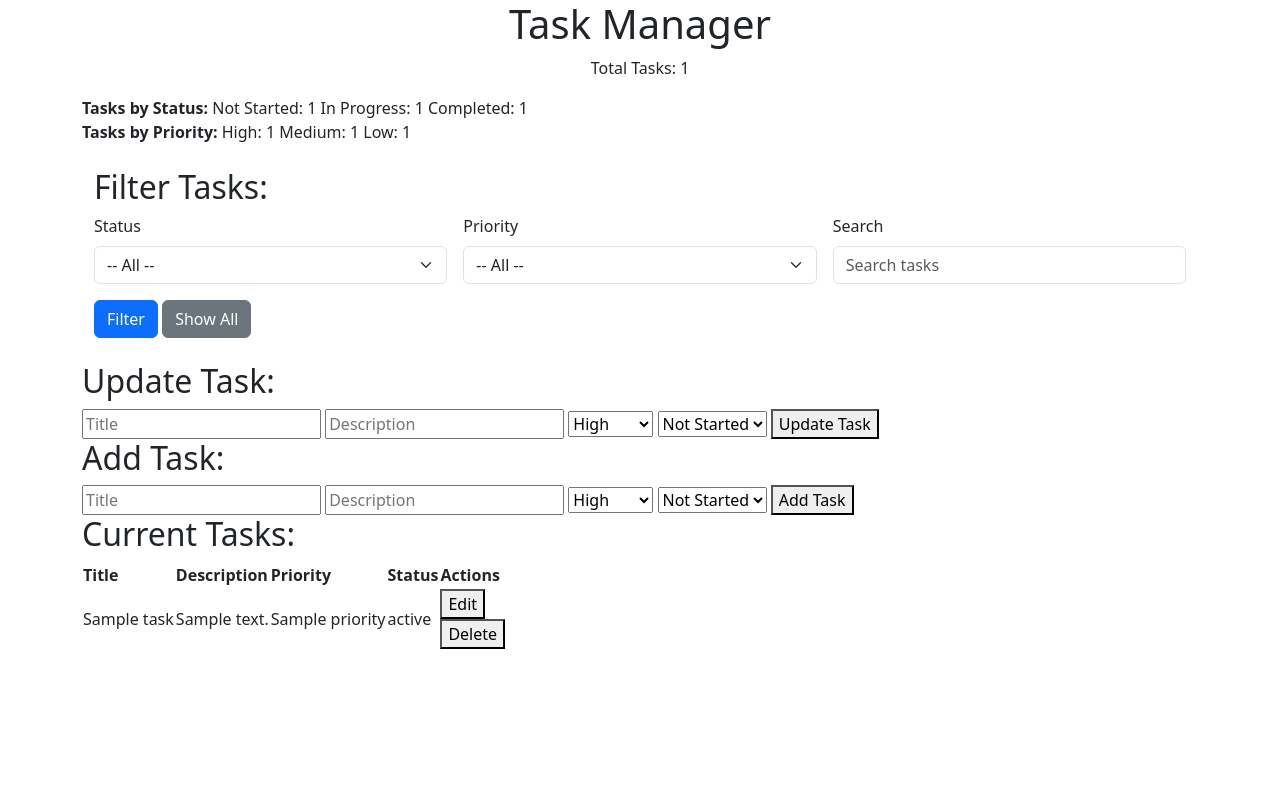
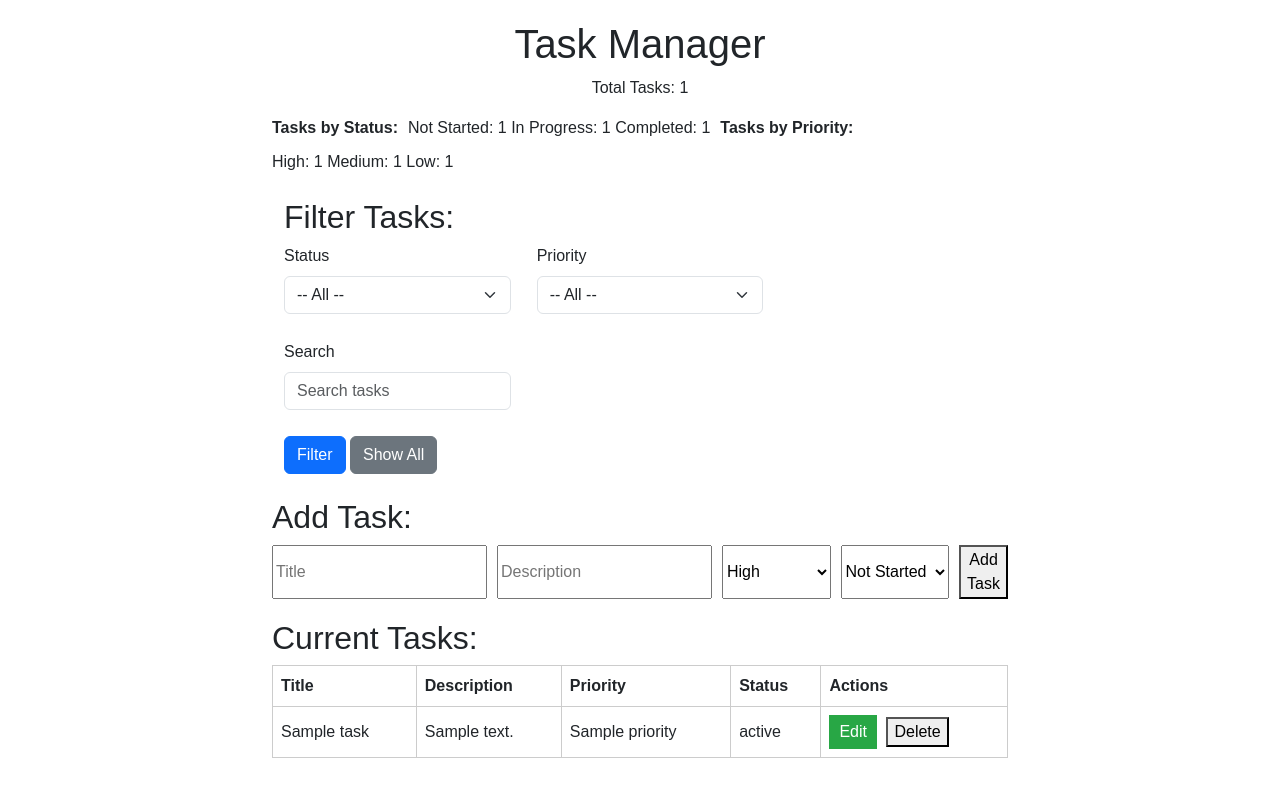
Before and after one commit to CSU-ITCapstone/Group-1, a Flask app: page / in a window 1280 px wide. Run offline with Flask 3, Linux system fonts and the light colour scheme; a database or web service that is not in the repository returns one stand-in record (values such as "Sample title"); some libraries are stand-ins or nearby versions.

Commit message:
Added css and updated readme instructions to refelect how to run the program

```diff
--- a/static/styles.css
+++ b/static/styles.css
@@ -0,0 +1,63 @@
+body {
+    font-family: Arial, sans-serif;
+    max-width: 800px;
+    margin: 0 auto;
+    padding: 20px;
+}
+form {
+    display: flex;
+    flex-wrap: wrap;
+    gap: 10px;
+    margin-bottom: 20px;
+}
+
+form input,
+form select {
+    flex: 1;
+}
+
+form button[type="submit"] {
+    flex: 0;
+}
+
+table {
+    width: 100%;
+    border-collapse: collapse;
+}
+
+table, th, td {
+    border: 1px solid #ccc;
+}
+
+th, td {
+    padding: 8px;
+    text-align: left;
+}
+
+#counters {
+    display: flex;
+    flex-wrap: wrap;
+    gap: 10px;
+    margin-bottom: 20px;
+}
+
+.hidden {
+    display: none;
+}
+
+.edit-button {
+    background-color: #28a745;
+    border: none;
+    color: white;
+    cursor: pointer;
+    margin-right: 5px;
+    padding: 5px 10px;
+}
+
+.edit-button:hover {
+    background-color: #218838;
+}
+
+.inline-form {
+    display: inline;
+}
--- a/templates/index.html
+++ b/templates/index.html
@@ -162,9 +162,10 @@
         });
     </script>
 
-</div>
+
 <!-- Bootstrap JavaScript and Popper.js -->
 <script src="https://cdn.jsdelivr.net/npm/@popperjs/core@2.11.6/dist/umd/popper.min.js" integrity="sha384-oBqDVmMxqnWfDC9XtA7VHlvrkmpzg8Vh8QZmBdAsr1xTvm+agIuyg3Gg3hCkJ5Lz" crossorigin="anonymous"></script>
 <script src="https://cdn.jsdelivr.net/npm/bootstrap@5.3.0-alpha1/dist/js/bootstrap.min.js" integrity="sha384-cn7l7gDp0eyniUwwAZgrzD06kc/tftFf19TOAs2zVinnD/C7E91j9yyk5//jjpt/" crossorigin="anonymous"></script>
+</div>
 </body>
 </html>
```
Also changed, not shown: README.md.
